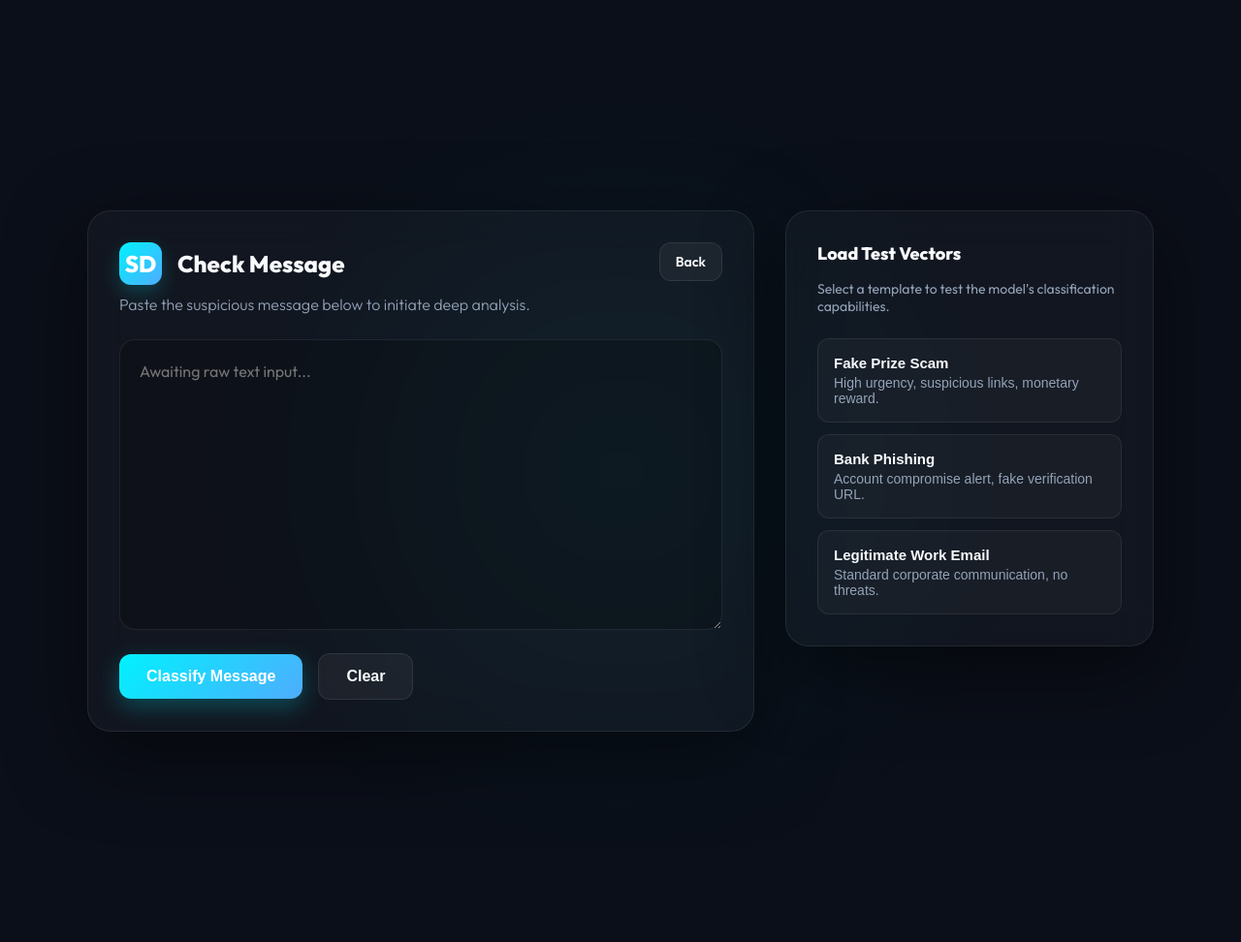
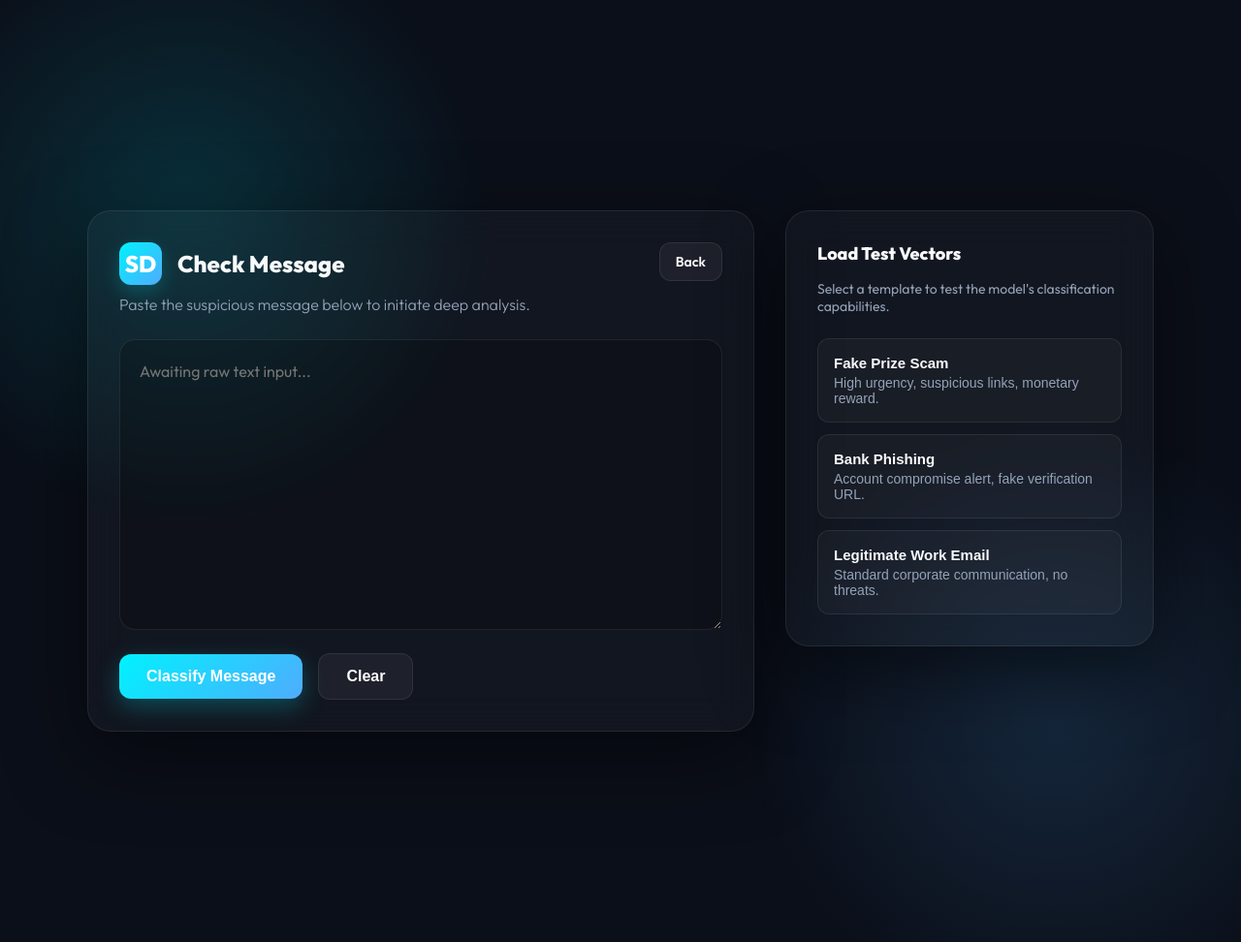
Before and after one commit to Bibiayesha-Badeghar/Spam-detector, a Flask app: template templates/index.html in a window 1280 px wide. Shown: the whole page at 97% size. Run offline with Flask 3, Linux system fonts and the light colour scheme; the template is opened without the code that fills it, so the values that code supplies are empty.

Commit message:
fix: make red highlight persistent until input, sync background glows across pages

```diff
--- a/templates/index.html
+++ b/templates/index.html
@@ -15,7 +15,9 @@
       margin: 0; min-height: 100vh; font-family: 'Outfit', sans-serif;
       background: var(--bg); color: var(--text); display: flex; align-items: center; justify-content: center; padding: 32px;
     }
-    .glow { position: fixed; top: 50%; left: 50%; transform: translate(-50%, -50%); width: 80vw; height: 80vw; background: radial-gradient(circle, rgba(0,242,254,0.05) 0%, rgba(0,0,0,0) 60%); z-index: 0; pointer-events: none; }
+    /* Dynamic background glows */
+    .glow-1 { position: fixed; top: -10%; left: -10%; width: 50vw; height: 50vw; background: radial-gradient(circle, rgba(0,242,254,0.15) 0%, rgba(0,0,0,0) 70%); z-index: 0; pointer-events: none; }
+    .glow-2 { position: fixed; bottom: -10%; right: -10%; width: 50vw; height: 50vw; background: radial-gradient(circle, rgba(79,172,254,0.15) 0%, rgba(0,0,0,0) 70%); z-index: 0; pointer-events: none; }
 
     .page { width: 100%; max-width: 1100px; display: grid; grid-template-columns: 1fr 380px; gap: 32px; z-index: 1; }
     .card { background: var(--card-bg); backdrop-filter: blur(20px); -webkit-backdrop-filter: blur(20px); padding: 32px; border-radius: 24px; border: 1px solid var(--card-border); box-shadow: 0 24px 80px rgba(0,0,0,0.5); }
@@ -70,7 +72,8 @@
   </style>
 </head>
 <body>
-  <div class="glow"></div>
+  <div class="glow-1"></div>
+  <div class="glow-2"></div>
   <div class="page">
     <div class="card">
       <div style="display:flex; justify-content:space-between; align-items:flex-start">
@@ -85,7 +88,7 @@
         <textarea id="email_text" name="email_text" placeholder="Awaiting raw text input..."></textarea>
         <div class="controls">
           <button class="btn primary" type="submit">Classify Message</button>
-          <button class="btn ghost" type="button" onclick="document.getElementById('email_text').value=''; document.getElementById('email_text').style.borderColor=''">Clear</button>
+          <button class="btn ghost" type="button" onclick="document.getElementById('email_text').value=''; document.getElementById('email_text').style.cssText=''">Clear</button>
         </div>
       </form>
     </div>
@@ -93,8 +96,8 @@
       function validateForm() {
         const ta = document.getElementById('email_text');
         if (!ta.value.trim()) {
-          ta.style.borderColor = '#ff0844'; // var(--danger)
-          ta.style.boxShadow = '0 0 0 4px rgba(255,8,68,0.1)';
+          ta.style.setProperty('border-color', '#ff0844', 'important');
+          ta.style.setProperty('box-shadow', '0 0 0 4px rgba(255,8,68,0.1)', 'important');
           ta.placeholder = 'Please paste an email here first!';
           return false;
         }
@@ -103,8 +106,7 @@
 
       document.getElementById('email_text').addEventListener('input', function() {
         if(this.value.trim()) {
-          this.style.borderColor = '';
-          this.style.boxShadow = '';
+          this.style.cssText = '';
         }
       });
     </script>
```
Also changed, not shown: templates/result.html (+5 -2 lines).
